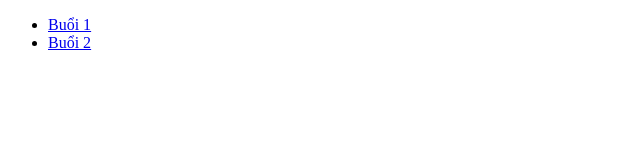
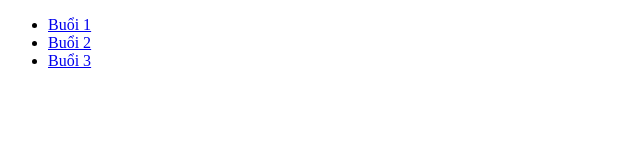
Before and after one commit to Tya77/FullStack, a plain HTML site: page index.html in a window 1280 px wide. Shown: the full height of the page, 0-640 px from the left. Drawn offline with Linux system fonts and the light colour scheme.

Commit message:
update link b3

```diff
--- a/index.html
+++ b/index.html
@@ -13,6 +13,9 @@
       <li>
         <a href="https://tya77.github.io/FullStack/Day-2/Ex.html">Buổi 2</a>
       </li>
+      <li>
+        <a href="https://tya77.github.io/FullStack/Day-3/Ex.html">Buổi 3</a>
+      </li>
     </ul>
   </body>
 </html>
```
